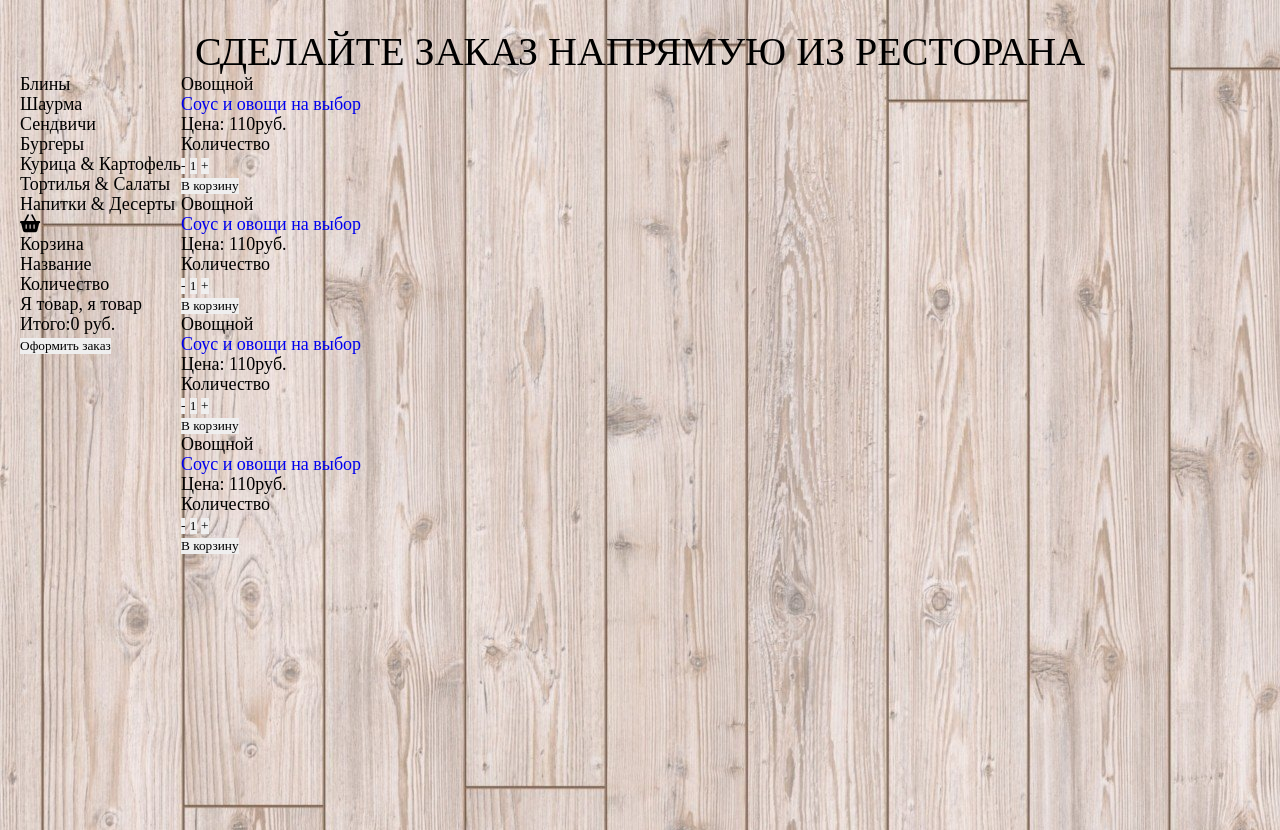
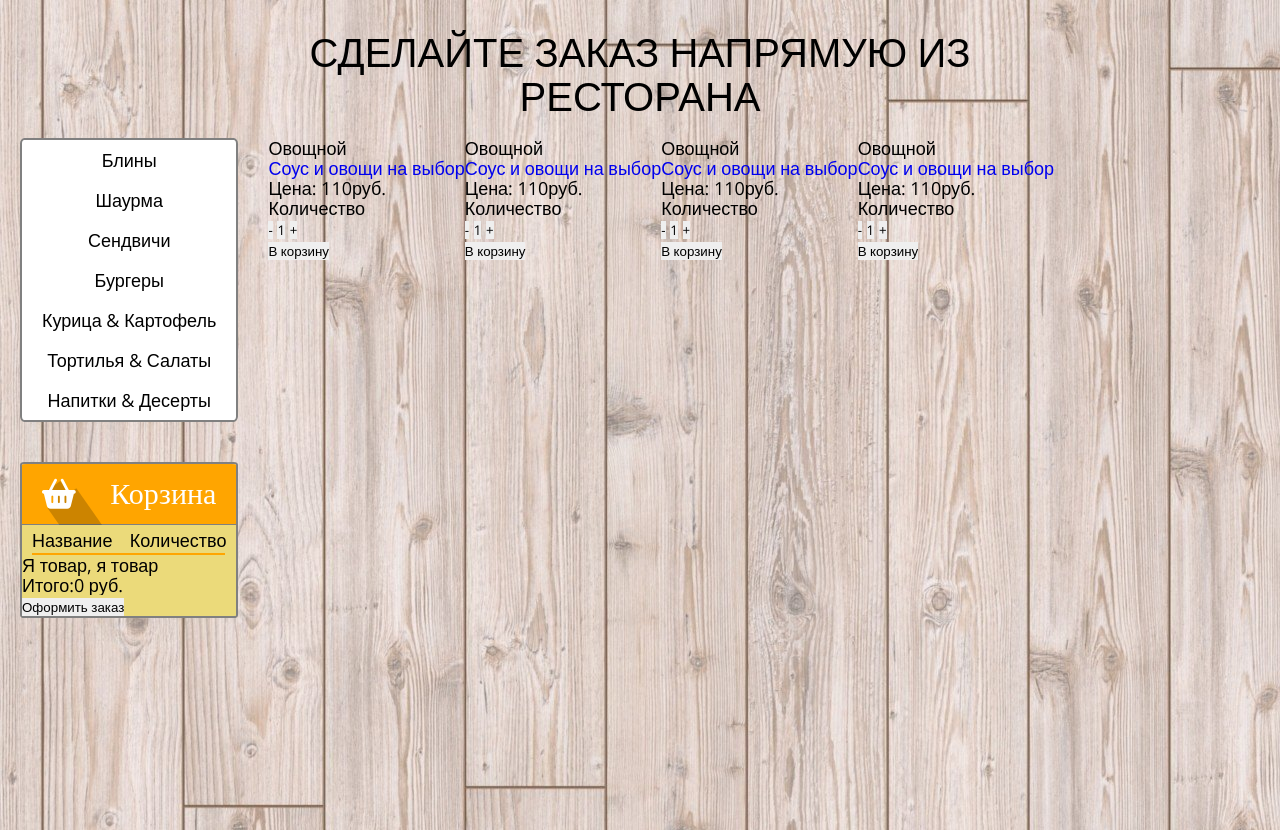
Before and after one commit to Sergeew-K-V/Subway, a website built with webpack: page index.html in a window 1280 px wide. Built offline with nearby package versions, Linux system fonts and the light colour scheme.

Commit message:
edited basket header and body

```diff
--- a/index.html
+++ b/index.html
@@ -22,7 +22,7 @@
     <main class="main">
       <div class="container-big">
         <div class="main__block">
-          <div class="main__navbar__block">
+          <div class="navbar__block">
             <div class="navbar__top">
               <div class="navbar__menu-block">
                 <ul class="navbar__menu">
@@ -42,6 +42,7 @@
                 <div class="basket__flex">
                   <div class="basket__header">
                     <div class="basket__icon">
+                      <span class="icon-shadow"></span>
                       <i class="fa-solid fa-basket-shopping"></i>
                     </div>
                     <div class="basket__title">Корзина</div>
@@ -52,7 +53,8 @@
                       <div class="body__quantity">Количество</div>
                     </div>
                     <div class="body__bottom">
-                      <!-- Тут будут появляться добавленнные товары -->Я товар, я товар
+                      <!-- Тут будут появляться добавленнные товары -->
+                      <p>Я товар, я товар</p>
                     </div>
                   </div>
                   <div class="basket__footer">
--- a/src/scss/index.scss
+++ b/src/scss/index.scss
@@ -1,7 +1,16 @@
 @import 'nullstyles.scss';
 @import 'header.scss';
+@import 'navbar.scss';
+$bg-basket: rgb(235, 218, 122);
+$border-color: grey;
+$bg-color-orange: orange;
+$basket-index: 5;
+$basket-shadow-color: rgba(0, 0, 0, 0.2);
+$basket-bg-border-radius: 2%;
+
 .main {
   &__block {
+    margin-top: 20px;
     display: flex;
   }
 
@@ -12,10 +21,19 @@
   }
 
   &__flex {
+    display: flex;
+    flex-wrap: wrap;
   }
 }
 .navbar {
+  &__block {
+    padding-right: 30px;
+  }
   &__top {
+    text-align: center;
+    border: 2px solid $border-color;
+    border-radius: 2%;
+    background-color: white;
   }
 
   &__menu-block {
@@ -25,46 +43,113 @@
   }
 
   &__bottom {
+    margin-top: 40px;
   }
 
   &__basket-block {
+    border: 2px solid $border-color;
+    border-radius: $basket-bg-border-radius;
   }
 }
 .menu {
   &__item {
+    padding: 10px 20px;
+    transition: color 0.4s ease;
+    transition: background-color 0.4s ease;
+    cursor: pointer;
+  }
+  &__item:hover {
+    background-color: $bg-color-orange;
+    color: white;
   }
 }
 .basket {
   &__flex {
+    position: relative;
+    display: flex;
+    flex-direction: column;
+    justify-content: center;
   }
 
   &__header {
+    font-family: initial;
+    font-family: initial;
+    color: white;
+    font-size: 30px;
+    display: flex;
+    justify-content: space-between;
+    width: 100%;
+    padding: 15px 10px;
+    background-color: $bg-color-orange;
+    border-bottom: 1px solid $border-color;
+    border-top-left-radius: $basket-bg-border-radius;
+    border-top-right-radius: $basket-bg-border-radius;
   }
 
   &__icon {
+    padding-left: 10px;
+    position: relative;
   }
 
   &__title {
+    padding: 5px 10px 0 0;
   }
 
   &__body {
+    position: relative;
+    background-color: $bg-basket;
   }
 
   &__footer {
+    background-color: $bg-basket;
   }
 
   &__total {
   }
 
   &__btn {
+    background-color: $bg-basket;
+    border-bottom-left-radius: $basket-bg-border-radius;
+    border-bottom-right-radius: $basket-bg-border-radius;
   }
 }
 .fa-solid {
+  position: relative;
 }
-.fa-basket-shopping {
+.icon-shadow {
+  position: absolute;
+  content: '';
+  width: 15px;
+  height: 15px;
+  top: 5px;
+  right: 10px;
+  background-color: $basket-shadow-color;
+  transform: rotate(-35deg);
+}
+.icon-shadow::after {
+  position: absolute;
+  content: '';
+  top: 15px;
+  left: -11px;
+  width: 35px;
+  height: 50px;
+  background-color: $basket-shadow-color;
 }
 .body {
   &__top {
+    display: flex;
+    justify-content: space-between;
+    padding: 5px 10px;
+    position: relative;
+  }
+  &__top::after {
+    position: absolute;
+    content: '';
+    width: 90%;
+    height: 2px;
+    bottom: 0;
+
+    background-color: $bg-color-orange;
   }
 
   &__name {
--- a/src/scss/nullstyles.scss
+++ b/src/scss/nullstyles.scss
@@ -1,3 +1,4 @@
+@import url('https://fonts.googleapis.com/css2?family=Inter:wght@400;500;600;700;800;900&family=Open+Sans:ital,wght@0,300;0,400;0,500;0,600;0,700;0,800;1,300;1,400;1,500;1,600;1,700;1,800&display=swap');
 * {
   padding: 0;
   margin: 0;
@@ -89,5 +90,7 @@ h6 {
 body {
   background-image: url('../img/background-subway-shop.jpg');
   font-size: 18px;
-  overflow: hidden;
+  min-height: 1vh;
+  font-family: 'Inter', sans-serif;
+  font-family: 'Open Sans', sans-serif;
 }
```
Also changed, not shown: src/css/index.css, src/css/nullstyles.css, src/scss/navbar.scss (added).
